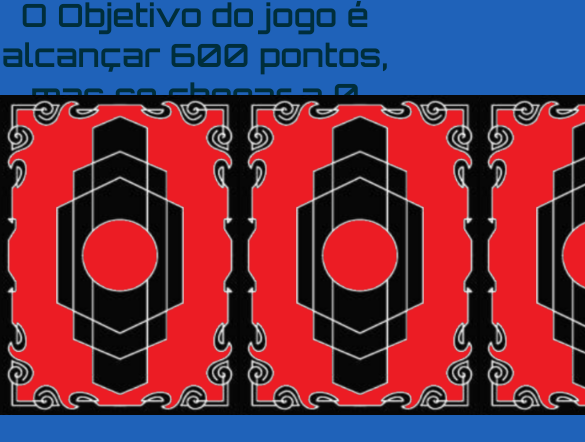
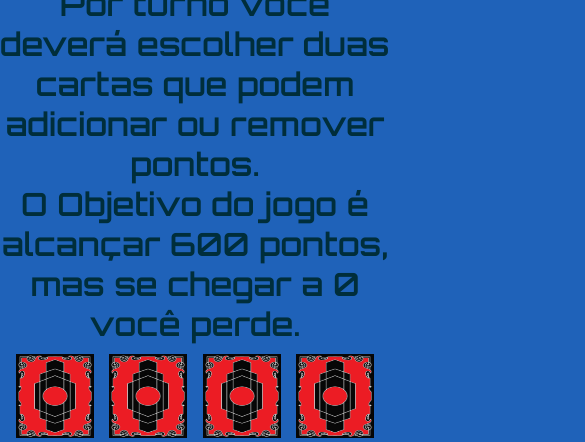
Before and after one commit to EddyGuarinello/ProjetoCardGuess, a plain HTML site: page index.html in a window 390 px wide. Shown: the part 186-628 px from the top of the page, 585 px wide, since content can reach past the window. Drawn offline with Linux system fonts and the light colour scheme.

Commit message:
mobile css

```diff
--- a/style.css
+++ b/style.css
@@ -2,35 +2,61 @@ html,body{
     margin: 0;
     font-family: 'Orbitron', sans-serif;
     color: #002E3B;
+
 }
 body{
     background-color: rgb(31, 98, 185);
 }
 #pageWrap{
     height: 100vh;
+    display: flex;
+    justify-content: center;
+    align-items: center;
+    flex-direction: column;
 
 }
-.cardbox{
-    display: flex;
-    justify-content: space-evenly;
-}
-.dismiss{
-    display:none;
-}
-h1{
-    text-align: center;
-    margin: 0;
-
-}
-.boxh1{
+.boxh{
     height: 33.3%;
     display: flex;
     justify-content: center;
     align-items: center;
     flex-direction: column;
+    text-align: center;
+}
+.cardbox{
+    display: flex;
+    justify-content: space-evenly;
+    width: 100vw;
+    align-items: center;
+}
+h1{
+    text-align: center;
+    margin: 0;
+}
+.h1SmallRes{
+    display: none;
+}
+img{
+    /* width: 240px;
+    height: 320px; */
+    width: 20%;
+    height: 80%;
 }
 
-img{
-    width: 240px;
-    height: 320px;
+@media (max-width:1024px){
+.h1LargeRes{
+    display:none;
 }
+.h1SmallRes{
+    display: block;
+    text-align: center;
+}
+p{
+    margin: 0
+}
+}
+@media (max-width:600px){
+    p{
+        font-size: 20px;
+    }
+}
```
